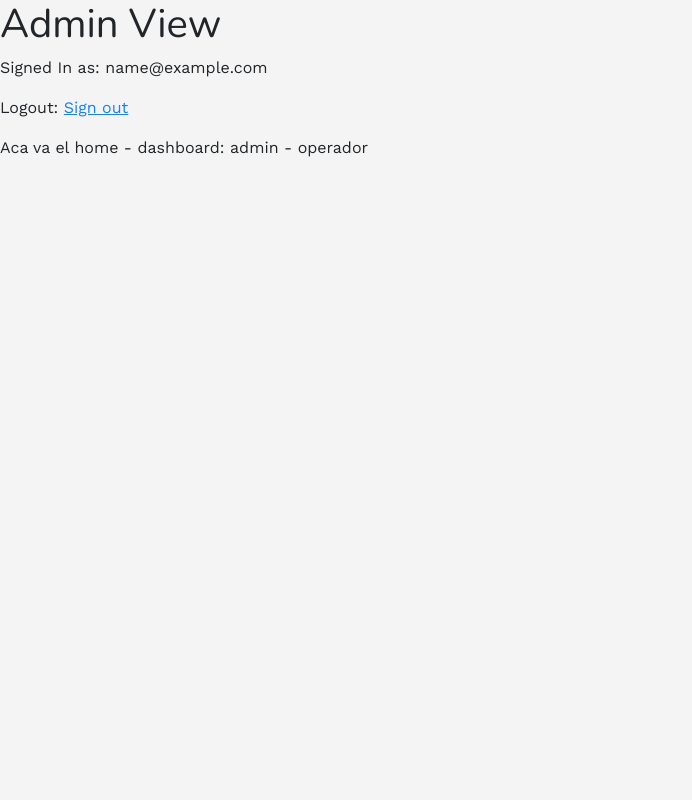
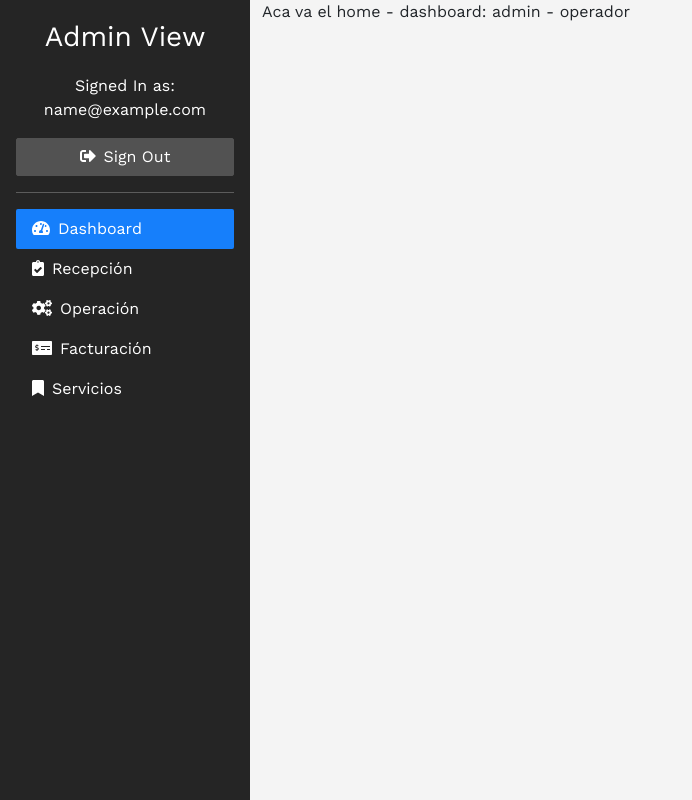
Before and after one commit to Yesenia1733/ruby-template, a Rails app: page /admin in a window 1280 px wide. Shown: the whole page, without its empty margins (0-692 px from the left). Run offline with Rails 7, Linux system fonts and the light colour scheme; the visitor is signed in with stand-in values (Sample User, id 1); style sheets or scripts are compiled from the project's sources; some libraries are stand-ins or nearby versions.

Commit message:
add_layout_admin

```diff
--- a/app/assets/stylesheets/config/_bootstrap_variables.scss
+++ b/app/assets/stylesheets/config/_bootstrap_variables.scss
@@ -19,5 +19,14 @@ $theme-colors: (
     "primary": $blue,
     "success": $green,
     "info": $yellow,
-    "body-color": $gray
+    "body-color": $gray,
+    "b-red": $red,
+    "dark": $dark,
+    "darklight": $darklight
+
 );
+
+
+.nav-link:hover{
+    background-color:$darklight !important;
+}
--- a/app/assets/stylesheets/config/_colors.scss
+++ b/app/assets/stylesheets/config/_colors.scss
@@ -1,7 +1,9 @@
-$red: #FD1015;
+$red: #ed4f52;
 $blue: #167FFB;
 $yellow: #FFC65A;
 $orange: #E67E22;
 $green: #1EDD88;
 $gray: #0E0000;
 $light-gray: #F4F4F4;
+$darklight: #525252;
+$dark:#252525;
--- a/app/views/layouts/admin/application.html.erb
+++ b/app/views/layouts/admin/application.html.erb
@@ -8,14 +8,57 @@
 
     <%= stylesheet_link_tag 'application', media: 'all', 'data-turbolinks-track': 'reload' %>
     <%= javascript_pack_tag 'application', 'data-turbolinks-track': 'reload', defer: true %>
+    <script src="https://use.fontawesome.com/releases/v5.15.4/js/all.js" crossorigin="anonymous"></script>
   </head>
 
   <body>
-    <% if user_signed_in? %>
-      <h1>Admin View</h1>
-      <p>Signed In as: <%= current_user.email %></p>
-      <p>Logout: <%= link_to "Sign out", destroy_user_session_path, method: :delete, data: { confirm: 'Are you sure?'} %></p>
-    <% end %>
-    <%= yield %>
+    <div class="container-fluid">
+      <div class="row">
+        <div class="col-3 d-flex flex-column vh-100 flex-shrink-0 p-3 text-white bg-dark" style="width: 250px;">
+          <div class="align-items-center text-white text-center">
+            <span class="fs-3">Admin View</span>
+          </div>
+          <% if user_signed_in? %>
+            <span class="fs-6 text-center mt-3"> Signed In as: <%= current_user.email %></span>
+            <%= link_to destroy_user_session_path, method: :delete, data: { confirm: 'Are you sure?'} , class:"btn btn-darklight text-white mt-3" do %>
+              <i class="fas fa-sign-out-alt"></i><span class="ms-2">Sign Out</span>
+            <% end %>
+          <% end %>
+          <hr>
+          <ul class="nav nav-pills flex-column mb-auto">
+            <li class="nav-item">
+              <a href="#" class="nav-link active" aria-current="page">
+                  <i class="fas fa-tachometer-alt"></i><span class="ms-2">Dashboard</span>
+              </a>
+            </li>
+            <li>
+              <a href="#" class="nav-link text-white">
+                <i class="fas fa-clipboard-check"></i><span class="ms-2">Recepción</span>
+              </a>
+            </li>
+            <li>
+              <a href="#" class="nav-link text-white">
+                <i class="fas fa-cogs"></i><span class="ms-2">Operación</span>
+              </a>
+            </li>
+            <%if current_user.admin?%>
+            <li>
+              <a href="#" class="nav-link text-white">
+                <i class="fas fa-money-check-alt"></i><span class="ms-2">Facturación</span>
+              </a>
+            </li>
+            <li>
+              <a href="#" class="nav-link text-white">
+                <i class="fa fa-bookmark"></i><span class="ms-2">Servicios</span>
+              </a>
+            </li>
+            <%end%>
+          </ul>
+        </div>
+        <div class="col-9">
+          <%= yield %>
+        </div>
+      </div>
+    </div>
   </body>
 </html>
```
Also changed, not shown: config/routes.rb (line endings or trailing spaces).
